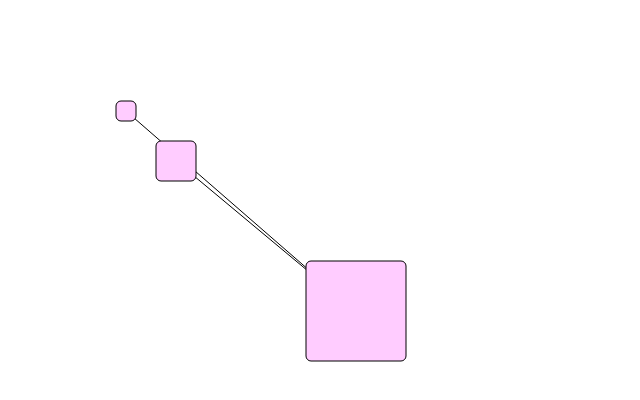
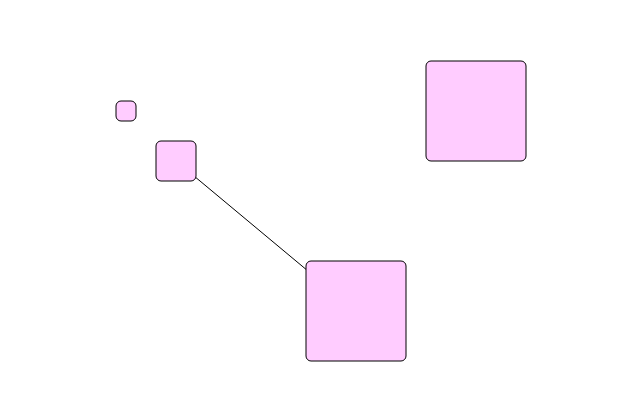
Before and after one commit to kkckkc/diagram-craft, a React (Vite) app: page / in a window 1280 px wide. Shown: the part 116-516 px from the top of the page, without its empty margins (264-904 px from the left). Built offline with nearby package versions, Linux system fonts and the light colour scheme.

Commit message:
Ability to select multiple nodes

```diff
--- a/src/App.tsx
+++ b/src/App.tsx
@@ -20,12 +20,6 @@ const diagram: Diagram = {
     {
       type: 'edge',
       id: 'e1',
-      start: { anchor: 'c', node: { id: '1_1' } },
-      end: { anchor: 'c', node: { id: '2' } }
-    },
-    {
-      type: 'edge',
-      id: 'e2',
       start: { anchor: 'c', node: { id: '1_2' } },
       end: { anchor: 'c', node: { id: '2' } }
     },
@@ -61,6 +55,14 @@ const diagram: Diagram = {
       pos: { x: 250, y: 220 },
       size: { w: 100, h: 100 },
       children: []
+    },
+    {
+      type: 'node',
+      nodeType: 'rect',
+      id: '3',
+      pos: { x: 370, y: 20 },
+      size: { w: 100, h: 100 },
+      children: []
     }
   ]
 };
@@ -74,11 +76,19 @@ const App = () => {
   const edgeRefs = useRef<Record<string, EdgeApi | null>>({});
   const selectionRef = useRef<SelectionApi | null>(null);
 
-  const onMouseDown = useCallback((id: string, coord: Coord) => {
-    const node = nodeLookup[id];
-    setSelected(SelectionState.update(selected, node));
-    setDrag({ id, ...coord });
-  }, []);
+  const onMouseDown = useCallback(
+    (id: string, coord: Coord, add: boolean) => {
+      console.log(id, add);
+      const node = nodeLookup[id];
+      if (add) {
+        setSelected(SelectionState.update(selected, [...(selected?.elements ?? []), node]));
+      } else {
+        setSelected(SelectionState.update(selected, [node]));
+      }
+      setDrag({ id, ...coord });
+    },
+    [selected]
+  );
 
   return (
     <>
@@ -94,7 +104,7 @@ const App = () => {
             onMouseUp={() => {
               setDrag(undefined);
               if (selected) {
-                setSelected(SelectionState.update(selected, nodeLookup[selected?.elements]));
+                setSelected(SelectionState.update(selected, selected?.elements ?? []));
               }
             }}
             onMouseMove={e => {
@@ -106,7 +116,7 @@ const App = () => {
                   y: e.nativeEvent.offsetY - drag.y
                 });
 
-                SelectionState.update(selected, node);
+                SelectionState.update(selected, selected?.elements ?? []);
 
                 nodeRefs.current[drag.id]?.repaint();
                 selectionRef.current?.repaint();
@@ -134,7 +144,7 @@ const App = () => {
                   <Node
                     key={id}
                     ref={(element: NodeApi) => (nodeRefs.current[id] = element)}
-                    isSelected={selected?.elements === id}
+                    isSelected={!!selected?.elements?.includes(node)}
                     onMouseDown={onMouseDown}
                     def={node}
                   />
@@ -147,7 +157,8 @@ const App = () => {
                 ref={selectionRef}
                 selection={selected}
                 onMouseDown={(c: Coord) => {
-                  onMouseDown(selected?.elements, c);
+                  // TODO: Need a way to get to the underlying object
+                  onMouseDown(selected?.elements?.[0]?.id, c, false);
                 }}
               />
             )}
--- a/src/Node.tsx
+++ b/src/Node.tsx
@@ -24,7 +24,7 @@ export const Node = forwardRef<NodeApi, Props>((props, ref) => {
     e => {
       const x = e.nativeEvent.offsetX - wx;
       const y = e.nativeEvent.offsetY - wy;
-      props.onMouseDown(props.def.id, { x, y });
+      props.onMouseDown(props.def.id, { x, y }, e.shiftKey);
       e.stopPropagation();
 
       return false;
@@ -49,8 +49,8 @@ export const Node = forwardRef<NodeApi, Props>((props, ref) => {
             key={c.id}
             def={c}
             isSelected={false}
-            onMouseDown={(_id, coord) =>
-              props.onMouseDown(props.def.id, { x: c.pos.x + coord.x, y: c.pos.y + coord.y })
+            onMouseDown={(_id, coord, add) =>
+              props.onMouseDown(props.def.id, { x: c.pos.x + coord.x, y: c.pos.y + coord.y }, add)
             }
           />
         ))}
@@ -75,6 +75,6 @@ export const Node = forwardRef<NodeApi, Props>((props, ref) => {
 
 type Props = {
   def: ResolvedNodeDef;
-  onMouseDown: (id: string, coord: Coord) => void;
+  onMouseDown: (id: string, coord: Coord, add: boolean) => void;
   isSelected: boolean;
 };
--- a/src/state.ts
+++ b/src/state.ts
@@ -4,15 +4,18 @@ import { Coord, Extent } from './types.ts';
 export type SelectionState = {
   pos: Coord;
   size: Extent;
-  elements: string;
+  elements: ResolvedNodeDef[];
 };
 
 export const SelectionState = {
-  update: (dest: SelectionState | undefined, elements: ResolvedNodeDef) => {
+  update: (dest: SelectionState | undefined, elements: ResolvedNodeDef[]) => {
     const d: Partial<SelectionState> = dest || {};
-    d.elements = elements.id;
-    d.pos = { ...elements.world };
-    d.size = { ...elements.size };
+    d.elements = elements;
+
+    const bb = Extent.boundingBox(elements.map(e => ({ pos: e.world, size: e.size })));
+
+    d.pos = bb.pos;
+    d.size = bb.size;
     return d as SelectionState;
   }
 };
--- a/src/types.ts
+++ b/src/types.ts
@@ -8,11 +8,35 @@ export type Extent = {
   h: number;
 };
 
+export type Box = {
+  pos: Coord;
+  size: Extent;
+};
+
 export const Extent = {
   midpoint: (e: Extent, p: Coord) => {
     return {
       x: p.x + e.w / 2,
       y: p.y + e.h / 2
     };
+  },
+
+  boundingBox: (boxes: Box[]): Box => {
+    let minX = Number.MAX_SAFE_INTEGER;
+    let minY = Number.MAX_SAFE_INTEGER;
+    let maxX = Number.MIN_SAFE_INTEGER;
+    let maxY = Number.MIN_SAFE_INTEGER;
+
+    for (const box of boxes) {
+      minX = Math.min(minX, box.pos.x);
+      minY = Math.min(minY, box.pos.y);
+      maxX = Math.max(maxX, box.pos.x + box.size.w);
+      maxY = Math.max(maxY, box.pos.y + box.size.h);
+    }
+
+    return {
+      pos: { x: minX, y: minY },
+      size: { w: maxX - minX, h: maxY - minY }
+    };
   }
 };
```
